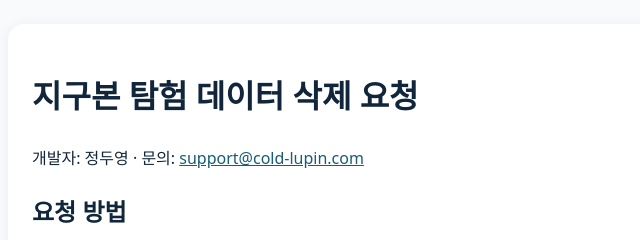
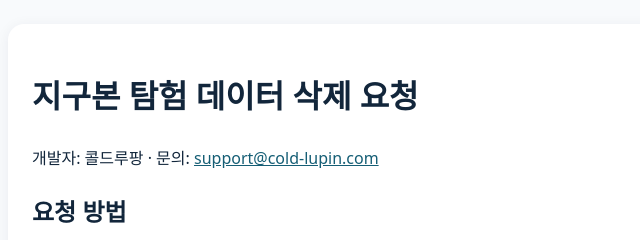
Before and after one commit to DooJ/WorldGlobeQuiz-privacy, a plain HTML site: page data-deletion.html in a window 1280 px wide. Shown: the top 240 px of the page, 252-892 px from the left. Drawn offline with Linux system fonts and the light colour scheme.

Commit message:
Use Cold Lupin as the public deletion contact identity

```diff
--- a/data-deletion.html
+++ b/data-deletion.html
@@ -8,7 +8,7 @@
 </head>
 <body><main>
   <h1>지구본 탐험 데이터 삭제 요청</h1>
-  <p>개발자: 정두영 · 문의: <a href="mailto:support@cold-lupin.com?subject=%EC%A7%80%EA%B5%AC%EB%B3%B8%20%ED%83%90%ED%97%98%20%EB%8D%B0%EC%9D%B4%ED%84%B0%20%EC%82%AD%EC%A0%9C%20%EC%9A%94%EC%B2%AD">support@cold-lupin.com</a></p>
+  <p>개발자: 콜드루팡 · 문의: <a href="mailto:support@cold-lupin.com?subject=%EC%A7%80%EA%B5%AC%EB%B3%B8%20%ED%83%90%ED%97%98%20%EB%8D%B0%EC%9D%B4%ED%84%B0%20%EC%82%AD%EC%A0%9C%20%EC%9A%94%EC%B2%AD">support@cold-lupin.com</a></p>
   <h2>요청 방법</h2>
   <ol><li>위 주소로 제목에 ‘지구본 탐험 데이터 삭제 요청’을 적어 보내 주세요.</li><li>앱에서 사용하는 기기와 요청 범위를 설명해 주세요. 비밀번호나 생년월일은 보내지 마세요.</li><li>개발자가 확인 가능한 데이터의 삭제 가능 여부와 처리 결과를 이메일로 안내합니다.</li></ol>
   <h2>삭제되는 정보</h2>
```
